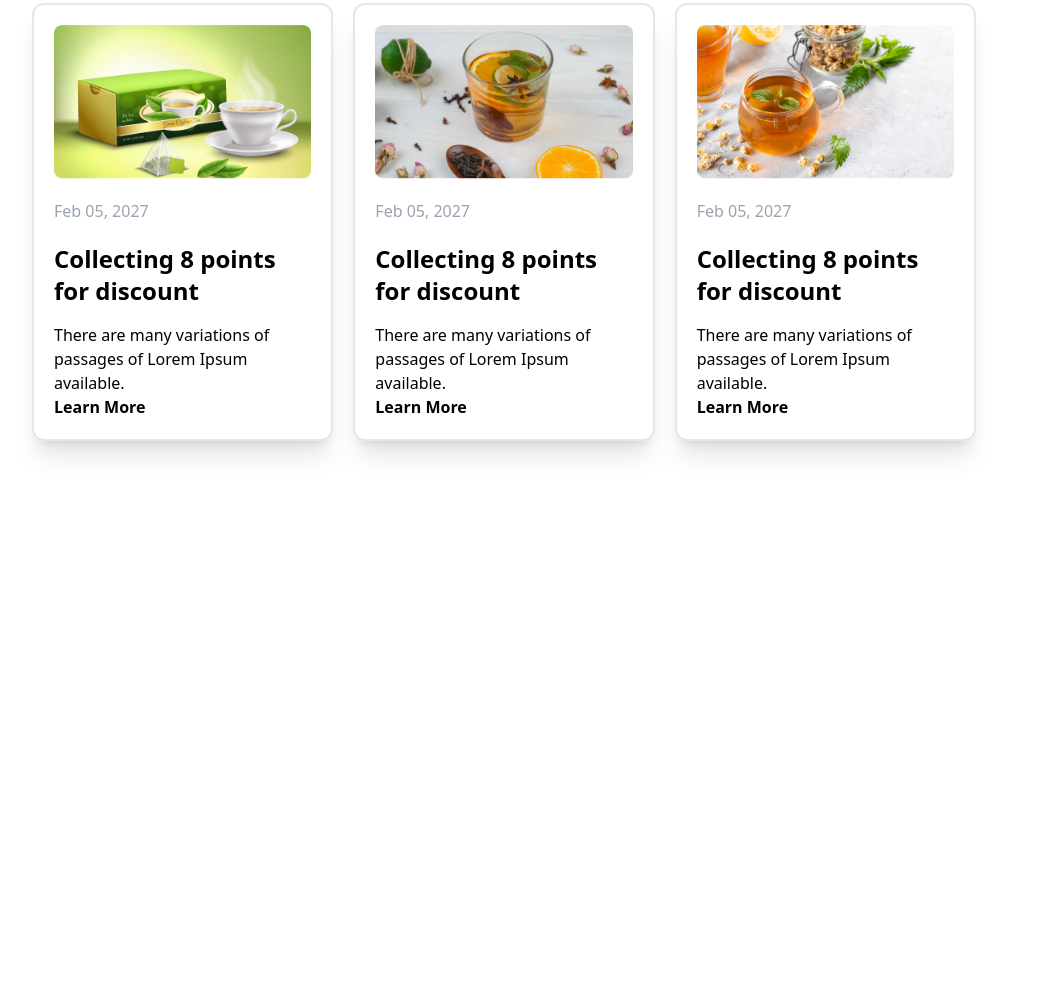
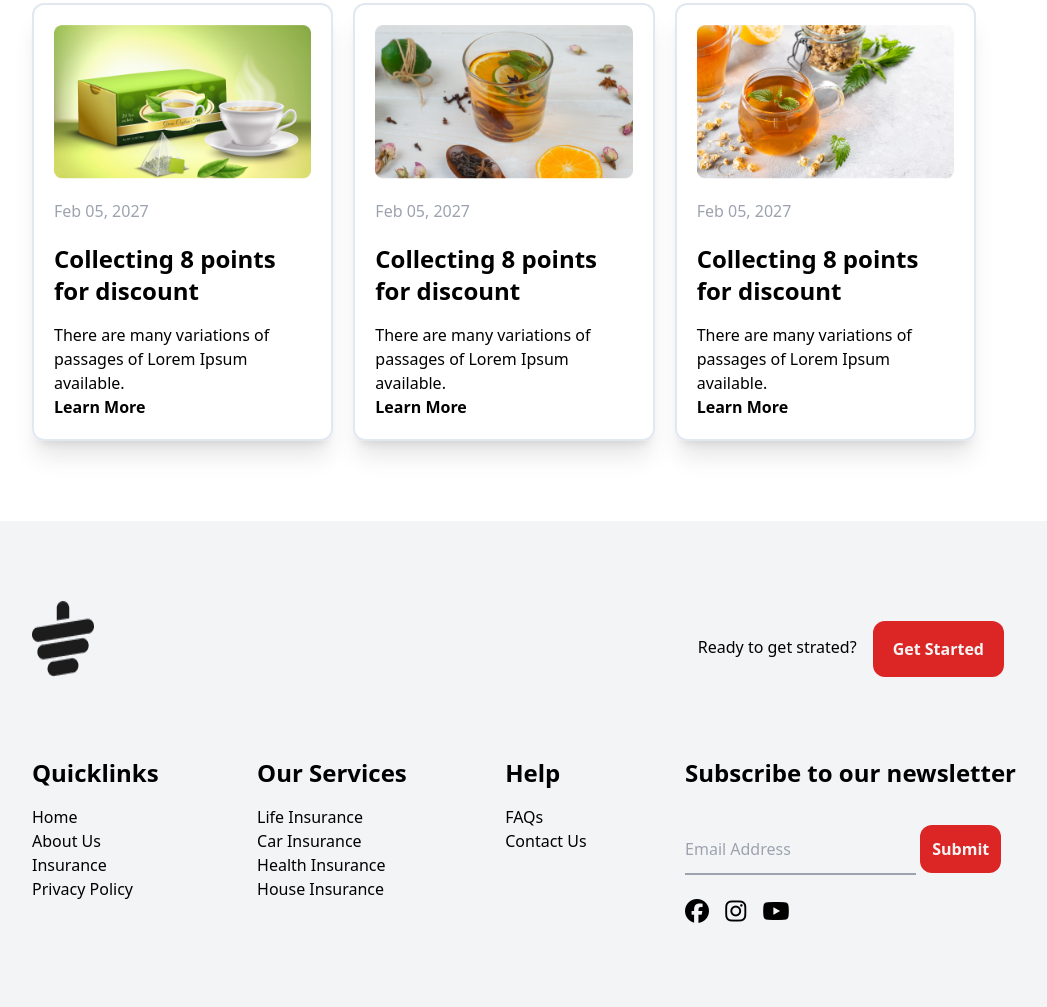
Before and after one commit to AltafHusain22/tea-house, a plain HTML site: page index.html in a window 1280 px wide. Shown: the part 2561-3568 px from the top of the page, without its empty margins (136-1183 px from the left). Before the commit the page ends 3082 px from the top, so only its background shows below. Drawn offline with nearby package versions, Linux system fonts and the light colour scheme.

Commit message:
footer added

```diff
--- a/index.html
+++ b/index.html
@@ -5,6 +5,9 @@
     <meta http-equiv="X-UA-Compatible" content="IE=edge" />
     <meta name="viewport" content="width=device-width, initial-scale=1.0" />
     <title>Tea House</title>
+
+    <!-- font awesome -->
+    <script src="https://kit.fontawesome.com/9723657c8c.js" crossorigin="anonymous"></script>
     <!-- google fonts -->
     <link rel="preconnect" href="https://fonts.googleapis.com" />
     <link rel="preconnect" href="https://fonts.gstatic.com" crossorigin />
@@ -180,10 +183,51 @@
             </div>
           </div>
         </section>
+    </main>
+    <!-- main section end -->
+    <!-- Footer start -->
+    <footer class="w-full bg-gray-100">
+        <section class="footer-area max-w-screen-lg mx-auto mt-20 py-20 mx-auto pl-10">
+            <div class="footer-top flex justify-between pr-3 md:flex md:justify-between mb-20">
+              <img src="./Assets/images/cup.png" alt="">
+              <div class="md:flex items-center">
+                <p class="mt-4">Ready to get strated?</p>
+              <button class="px-5 py-4 bg-red-600 flex items-center mt-5 rounded-xl gap-2 font-semibold text-white ml-4 ">Get Started</button>
+            </div>
+            </div>
 
-    </main>
-    <footer>
-
+            <div class="footer_bottom md:flex md:justify-between">
+              <div class="quicklinks ">
+                <h2 class="font-bold text-2xl mb-4">Quicklinks</h2>
+                <li class="list-none">Home</li>
+                <li class="list-none">About Us</li>
+                <li class="list-none">Insurance</li>
+                <li class="list-none">Privacy Policy</li>
+              </div>
+              <div class="Our-Service">
+                <h2 class="font-bold text-2xl mb-4">Our Services</h2>
+                <li class="list-none">Life Insurance</li>
+                <li class="list-none">Car Insurance</li>
+                <li class="list-none">Health Insurance</li>
+                <li class="list-none">House Insurance</li>
+              </div>
+              <div class="Help">
+                <h2 class="font-bold text-2xl mb-4">Help</h2>
+                <li class="list-none">FAQs</li>
+                <li class="list-none">Contact Us</li>
+              </div>
+              <div class="subscribe-Us">
+               <form class="mb-5">
+                  <h2 class="font-bold text-2xl mb-4">Subscribe to our newsletter</h2>
+                  <input class="bg-transparent border-solid border-b-2 border-gray-400 pb-3 " type="email" placeholder="Email Address" id="email" >
+                  <input class="px-3 py-3 bg-red-600  items-center mt-5 rounded-xl font-semibold text-white " type="submit" value="Submit">
+               </form>
+               <i class="fa-brands fa-facebook text-2xl"></i>
+               <i class="fa-brands fa-instagram text-2xl px-3"></i>
+               <i class="fa-brands fa-youtube text-2xl"></i>
+              </div>
+            </div>
+        </section>
     </footer>
   </body>
 </html>
```
